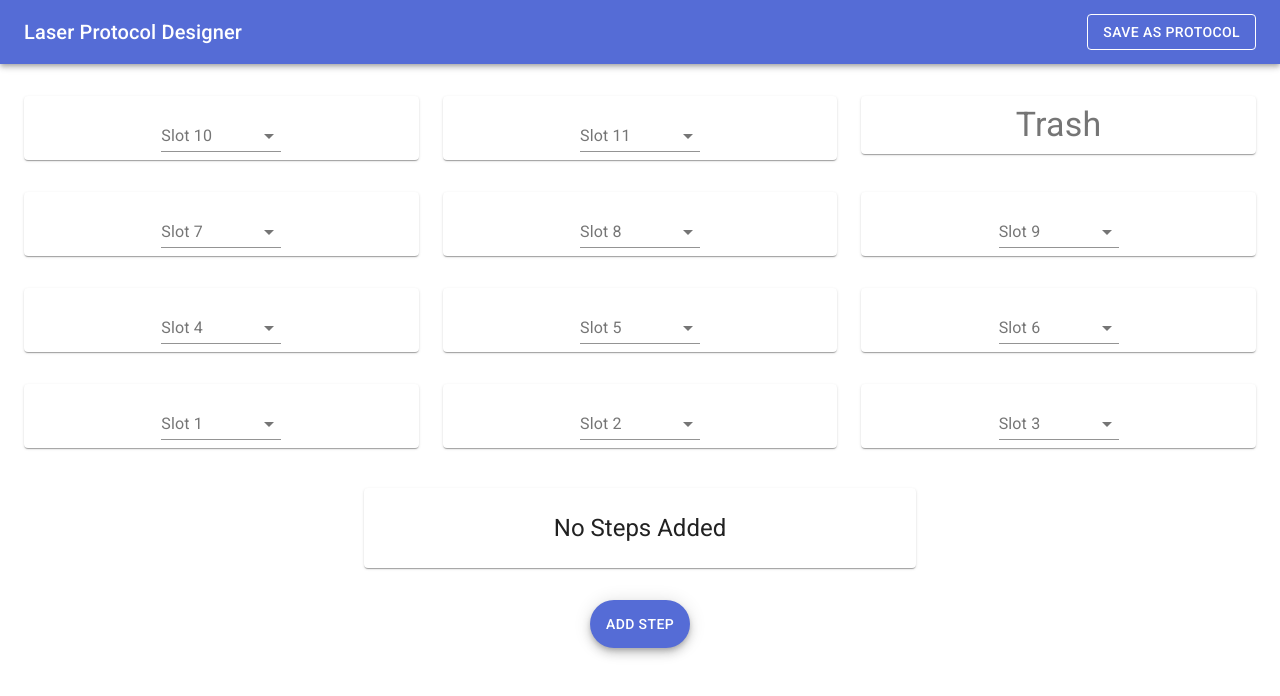
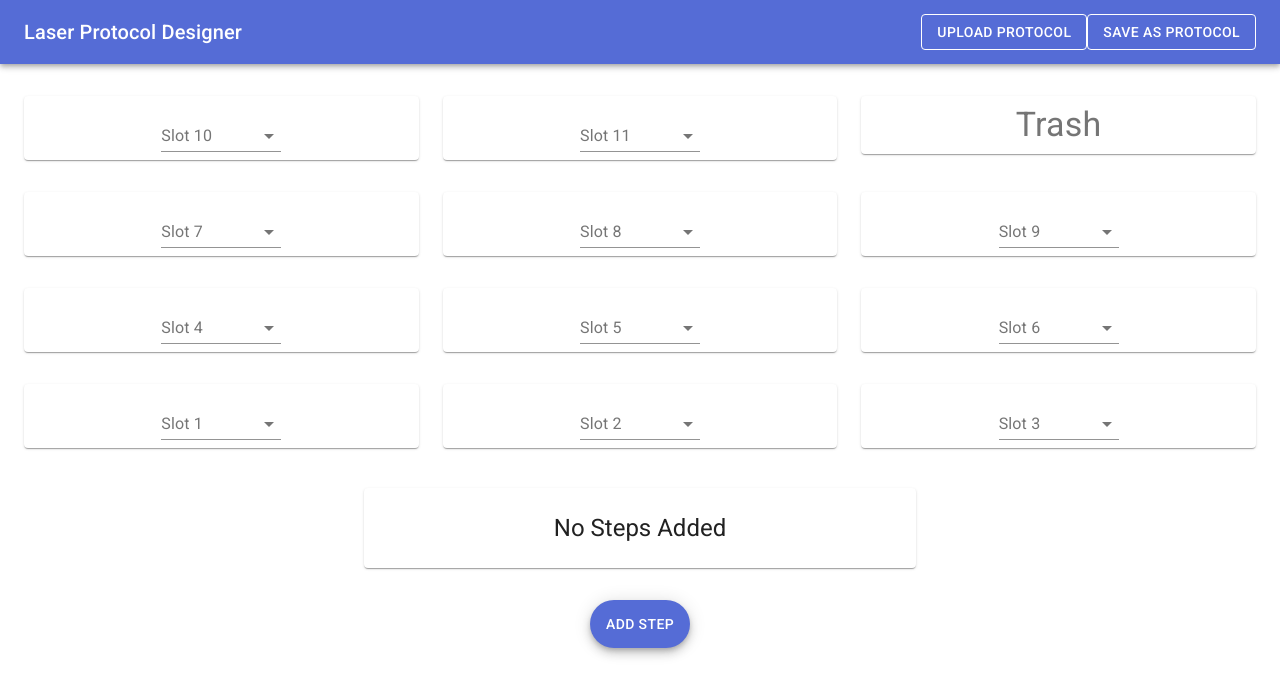
Before and after one commit to OndineBio/LaserProtocolDesigner, a React (Create React App) app: page / in a window 1280 px wide. Shown: the top 696 px of the page. Built offline with nearby package versions, Linux system fonts and the light colour scheme.

Commit message:
added upload and downaload protocol

```diff
--- a/src/App.tsx
+++ b/src/App.tsx
@@ -18,6 +18,7 @@ import {BasePlateSelect} from "./components/BasePlateSelect";
 import {StepNewDialog} from "./components/dialogs/StepNewDialog";
 import {DownloadButton} from "./components/DownloadButton";
 import {BuildPythonProtocolOptions} from "./pythonConversion";
+import {UploadButton} from "./components/UploadButton";
 
 export interface onUpdateSelectedOptions {
   type: LabwareType,
@@ -115,10 +116,16 @@ export default function App() {
           <Typography variant="h6" className={classes.title}>
             Laser Protocol Designer
           </Typography>
+          <UploadButton setLabware={labware => {
+            setSelectedLabware(labware)
+          }} setSteps={steps => {
+            steps.map(addNewItem)
+          }}>Upload Protocol</UploadButton>
           <DownloadButton fileOptions={fileOptions}>Save as Protocol</DownloadButton>
+
         </Toolbar>
       </AppBar>
-      <BasePlateSelect labware={labwareTypes} onUpdateSelected={onUpdateSelectedLabware}/>
+      <BasePlateSelect labware={labwareTypes} currentSelected={selectedLabware} onUpdateSelected={onUpdateSelectedLabware}/>
       <Container maxWidth="sm">
         <Box my={4}>
           <StepList
--- a/src/components/DownloadButton.tsx
+++ b/src/components/DownloadButton.tsx
@@ -1,7 +1,7 @@
 import {Button} from "@material-ui/core";
 import React, {FC} from "react";
 import FileSaver from "file-saver";
-import {buildPythonProtocol, BuildPythonProtocolOptions} from "../pythonConversion";
+import {buildPythonProtocolForExport, BuildPythonProtocolOptions} from "../pythonConversion";
 
 interface DownloadButtonProps {
   fileOptions:BuildPythonProtocolOptions
@@ -9,7 +9,7 @@ interface DownloadButtonProps {
 
 export const DownloadButton: FC<DownloadButtonProps> = ({fileOptions, children}) => {
   const onDownload = () => {
-    const file = buildPythonProtocol(fileOptions)
+    const file = buildPythonProtocolForExport(fileOptions)
     const blob = new Blob([file], {type: "text/plain;charset=utf-8"});
     FileSaver.saveAs(blob, "protocol.py");
   }
--- /dev/null
+++ b/src/components/UploadButton.tsx
@@ -0,0 +1,89 @@
+import {Button} from "@material-ui/core";
+import React, {FC} from "react";
+import FileSaver from "file-saver";
+import {buildPythonProtocolForExport, BuildPythonProtocolOptions, importPythonProtocol} from "../pythonConversion";
+import {Labware, Step} from "../datatypes";
+
+interface UploadButtonProps {
+  setLabware:(labware:Labware[])=> void
+  setSteps:(steps:Step[])=> void
+}
+
+
+class BasicFile {
+  name: string
+  type: string
+  content: string
+
+  constructor({name, type, content}: { name: string, type: string, content: string }) {
+    this.name = name;
+    this.type = type;
+    this.content = content;
+  }
+}
+
+export const UploadButton: FC<UploadButtonProps> = ({setSteps,setLabware,  children}) => {
+  const parseFile = (file:BasicFile)=>{
+    let {name, description, author, steps, labware} = importPythonProtocol({pythonFile:file.content});
+    console.log({name, description, author, steps, labware} )
+    setSteps(steps)
+    setLabware(labware)
+  }
+
+  const onUpload = async (event:React.ChangeEvent<HTMLInputElement>) => {
+    //keep the event from becoming null
+    event.persist();
+
+    const inputElement = event.target;
+
+    const filesRaw: FileList = inputElement!.files as FileList;
+
+    /**
+     *
+     * @returns {BasicFile}
+     */
+    const readAFile = (file: undefined | File) => new Promise<BasicFile>((resolve, reject) => {
+      const reader = new FileReader();
+      // you have to set the callbacks before you call a read method
+      reader.onerror = () => reject("Error Uploading");
+      reader.onload = () => {
+        resolve(new BasicFile({
+            name: file?.name as string,
+            type: file?.type as string,
+            content: reader.result as string,
+        }))
+      };
+      reader.readAsText(file as Blob)
+    });
+
+    const filesPromises = [];
+
+    for (let i = 0; i < filesRaw?.length; i++) {
+      filesPromises.push(readAFile(filesRaw?.[i]))
+    }
+    const files:BasicFile[] = await Promise.all(filesPromises)
+    parseFile(files[0]);
+    // reset inputs file list
+    inputElement.value = null as unknown as string
+  };
+  // pretty much ripped from
+  //https://stackoverflow.com/questions/40589302/how-to-enable-file-upload-on-reacts-material-ui-simple-input
+
+  return (
+    <React.Fragment>
+      <input
+        accept="text/plain"
+        style={{display: "none"}}
+        id="raised-button-file"
+        type="file"
+        onChange={onUpload}
+      />
+      < label
+        htmlFor="raised-button-file">
+        <Button variant={"outlined"} size={"medium"} color="inherit" component="span">
+          {children}
+        </Button>
+      </label>
+    </React.Fragment>
+  )
+}
--- a/src/datatypes.ts
+++ b/src/datatypes.ts
@@ -24,19 +24,21 @@ export function stepTypeHas(type: StepType, attr: string): boolean {
   return false
 }
 
-export type AnyStep = Transfer | Laser | Aspirate | Dispense | DisposeTip
+/*import comment structure
 
-// @ts-ignore
+# CLASSNAME;{ParamName:param,ParamName:param}
+
+*/
+
+
 export interface Step {
-  [key: string]: any
-
-  id: string,
+  id: string
   type: StepType
   getPythonString: () => string
   from?: Well
   to?: Well
-  duration?: number,
-  location?: Well,
+  duration?: number
+  location?: Well
   volume?: number
 }
 
@@ -59,17 +61,25 @@ export class Transfer implements Step {
   type = StepType.TRANSFER;
 
   constructor({from, to, volume}: { from: Well, to: Well, volume: number }) {
+
     this.from = from;
     this.to = to;
     this.volume = volume;
   }
 
   getPythonString(): string {
-    return "";
+    return `
+# Transfer;${JSON.stringify(this)}
+pipette.transfer(${this.volume}, ${this.to}, ${this.from})`;
   }
 
   id: string = `${Math.floor(Math.random() * 1e6)}`
 
+  static fromImportComment(comment: string): Step {
+    const [_, json] = comment.split(";")
+    const {from, to, volume} = JSON.parse(json) as { from: JSONWell, to: JSONWell, volume: number }
+    return new Transfer({from: fromJSONWelltoWell(from), to: fromJSONWelltoWell(to), volume})
+  }
 }
 
 export class Laser implements Step {
@@ -79,18 +89,27 @@ export class Laser implements Step {
 
 
   constructor({location, duration}: { location: Well, duration: number }) {
+
     this.duration = duration;
     this.location = location;
   }
 
   getPythonString(): string {
     return `
+# Laser;${JSON.stringify(this)}
 laserController.move_to_well(well=${this.location.pythonString()})
 laserController.turn_on_laser(seconds_to_off=${this.duration})
     `;
   }
 
   id: string = `${Math.floor(Math.random() * 1e6)}`
+
+  static fromImportComment(comment: string): Step {
+    const [_, json] = comment.split(";")
+    const {location, duration} = JSON.parse(json) as { location: JSONWell, duration: number }
+
+    return new Laser({location: fromJSONWelltoWell(location), duration})
+  }
 }
 
 export class Aspirate implements Step {
@@ -104,11 +123,20 @@ export class Aspirate implements Step {
     this.volume = volume;
   }
 
+  id: string = `${Math.floor(Math.random() * 1e6)}`
+
   getPythonString(): string {
-    return `pipette.aspirate(${this.volume}, ${this.from.pythonString()})`;
+    return `
+# Aspirate;${JSON.stringify(this)}
+pipette.aspirate(${this.volume}, ${this.from.pythonString()})`;
   }
 
-  id: string = `${Math.floor(Math.random() * 1e6)}`
+  static fromImportComment(comment: string): Step {
+    const [_, json] = comment.split(";")
+    const {from, volume} = JSON.parse(json) as { from: JSONWell, volume: number }
+    return new Aspirate({from: fromJSONWelltoWell(from), volume})
+  }
+
 }
 
 export class Dispense implements Step {
@@ -122,10 +150,20 @@ export class Dispense implements Step {
   }
 
   getPythonString(): string {
-    return `pipette.dispense(${this.volume}, ${this.to.pythonString()})`;
+    return `
+# Dispense; ${JSON.stringify(this)}
+pipette.dispense(${this.volume}, ${this.to.pythonString()})`;
   }
 
   id: string = `${Math.floor(Math.random() * 1e6)}`
+
+  static fromImportComment(comment: string): Step {
+    const [_, json] = comment.split(";")
+    const {to, volume} = JSON.parse(json) as { to: JSONWell, volume: number }
+    return new Dispense({to: fromJSONWelltoWell(to), volume})
+  }
+
+
 }
 
 export class DisposeTip implements Step {
@@ -134,10 +172,16 @@ export class DisposeTip implements Step {
   type = StepType.DISPOSE_TIP;
 
   getPythonString(): string {
-    return "pipette.drop_tip()";
+    return "# DisposeTip;\n" +
+      "pipette.drop_tip()";
   }
 
   id: string = `${Math.floor(Math.random() * 1e6)}`
+
+  static fromImportComment(comment: string): Step {
+    return new DisposeTip();
+  }
+
 }
 
 export class PickUpTip implements Step {
@@ -146,10 +190,16 @@ export class PickUpTip implements Step {
   type = StepType.PICK_UP_TIP;
 
   getPythonString(): string {
-    return "p300.pick_up_tip()";
+    return "# PickUpTip;\n" +
+      "pipette.pick_up_tip()";
   }
 
   id: string = `${Math.floor(Math.random() * 1e6)}`
+
+  static fromImportComment(comment: string): Step {
+    return new PickUpTip();
+  }
+
 }
 
 export enum LabwareType {
@@ -178,10 +228,16 @@ export class OpentronsTipRack implements Labware {
   }
 
   getPythonInit(): string {
-    return `${this.name} = protocol.load_labware('opentrons_96_tiprack_300ul', ${this.slot})`;
+    return `
+# OpentronsTipRack;${JSON.stringify(this)}
+${this.name} = protocol.load_labware('opentrons_96_tiprack_300ul', ${this.slot})`;
   }
 
-
+  static fromImportComment(comment: string): Labware {
+    const [_, json] = comment.split(";")
+    const {slot} = JSON.parse(json) as { slot: number }
+    return new OpentronsTipRack(slot)
+  }
 }
 
 export interface WellPlate extends Labware {
@@ -195,6 +251,23 @@ export function instanceOfWellPlate(object: any): object is WellPlate {
   return object.isWellPlate;
 }
 
+interface JSONWell {
+  isJSONWell: true
+  wellPlateType: LabwareType
+  slot: number,
+  locationString: string
+}
+
+const fromJSONWelltoWell: (jw: JSONWell) => Well = (jw):Well => {
+  switch (jw.wellPlateType) {
+    case LabwareType.WellPlate96:
+      const wp = new WellPlate96(jw.slot)
+      return wp.wells.find(v => v.locationString === jw.locationString) as Well
+  }
+  throw Error("Unknown Labware")
+}
+
+
 export class Well {
   wellPlate: WellPlate
   locationString: string
@@ -204,6 +277,15 @@ export class Well {
     this.locationString = wellString;
   }
 
+  toJSON(): JSONWell {
+    return {
+      isJSONWell: true,
+      wellPlateType: this.wellPlate.type,
+      slot: this.wellPlate.slot,
+      locationString: this.locationString
+    }
+  }
+
   toString(): string {
     return `${this.locationString} in "${this.wellPlate.type}" at slot ${this.wellPlate.slot}`
   }
@@ -211,8 +293,8 @@ export class Well {
   pythonString(): string {
     return `${this.wellPlate.name}["${this.locationString}"]`
   }
+
 }
-
 
 export class WellPlate96 implements WellPlate {
   readonly type = LabwareType.WellPlate96
@@ -237,6 +319,14 @@ export class WellPlate96 implements WellPlate {
   }
 
   getPythonInit(): string {
-    return `${this.name} = protocol.load_labware('corning_96_wellplate_360ul_flat', ${this.slot})`;
+    return `
+# WellPlate96;${JSON.stringify({slot: this.slot})}
+${this.name} = protocol.load_labware('corning_96_wellplate_360ul_flat', ${this.slot})`;
+  }
+
+  static fromImportComment(comment: string): Labware {
+    const [_, json] = comment.split(";")
+    const {slot} = JSON.parse(json) as { slot: number }
+    return new WellPlate96(slot)
   }
 }
--- a/src/pythonConversion.ts
+++ b/src/pythonConversion.ts
@@ -1,4 +1,14 @@
-import {instanceOfWellPlate, Labware, Step} from "./datatypes";
+import {
+  Aspirate,
+  Dispense,
+  DisposeTip,
+  instanceOfWellPlate,
+  Labware,
+  Laser, OpentronsTipRack,
+  PickUpTip,
+  Step,
+  Transfer, WellPlate96
+} from "./datatypes";
 
 export interface BuildPythonProtocolOptions {
   name: string,
@@ -8,8 +18,8 @@ export interface BuildPythonProtocolOptions {
   steps: Step[]
 }
 
-export function buildPythonProtocol({name, author, description, labware, steps}: BuildPythonProtocolOptions) {
-console.log({name, author, description, labware, steps})
+export function buildPythonProtocolForExport({name, author, description, labware, steps}: BuildPythonProtocolOptions) {
+  console.log({name, author, description, labware, steps})
   const labwareString = labware.map(val => val.getPythonInit()).join("\n")
   const stepString = steps.map(val => val.getPythonString()).join("\n\n")
   const tipRacksString = labware
@@ -19,6 +29,8 @@ console.log({name, author, description, labware, steps})
   return `
 from opentrons import protocol_api
 from ondine_laser_control import laser
+
+# meta;${name}:${author}:${description}
 
 metadata = {
     'protocolName': '${name}',
@@ -38,3 +50,54 @@ ${stepString}
 `
 
 }
+
+export function importPythonProtocol({pythonFile}: { pythonFile: string }): BuildPythonProtocolOptions {
+  const labware:Labware[] = []
+  const steps:Step[] = []
+  let meta: string[] = []
+  pythonFile.split("\n")
+    .filter(val => val[0] === "#")
+    .forEach((comment) => {
+      comment = comment.replace("#", "")
+      console.log(comment)
+      let [className] = comment.split(";")
+      className = className.trim()
+      switch (className) {
+        case "Transfer":
+          steps.push(Transfer.fromImportComment(comment))
+          break;
+        case "Laser":
+          steps.push(Laser.fromImportComment(comment))
+          break;
+        case "Aspirate":
+          steps.push(Aspirate.fromImportComment(comment))
+          break;
+        case "Dispense":
+          steps.push(Dispense.fromImportComment(comment))
+          break;
+        case "DisposeTip":
+          steps.push(DisposeTip.fromImportComment(comment))
+          break;
+        case "PickUpTip":
+          steps.push(PickUpTip.fromImportComment(comment))
+          break;
+        case "OpentronsTipRack":
+          labware.push(OpentronsTipRack.fromImportComment(comment))
+          break;
+        case "WellPlate96":
+          labware.push(WellPlate96.fromImportComment(comment))
+          break;
+        case "meta":
+          meta = comment.split(";")[1].split(":");
+          break;
+      }
+    })
+  const [name, author, description] = meta;
+  return {
+    name,
+    author,
+    description,
+    labware,
+    steps
+  }
+}
```
Also changed, not shown: src/components/BasePlateSelect.tsx (+13 -6 lines).
